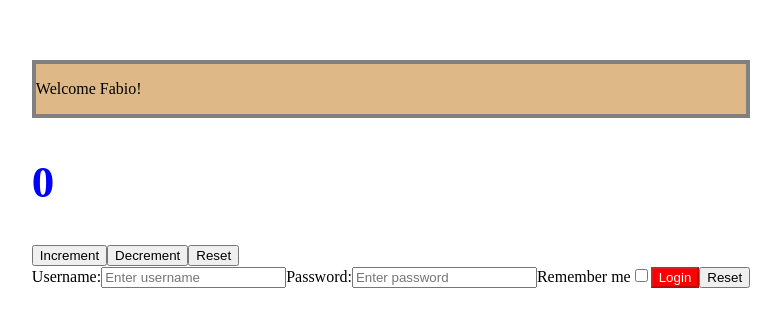
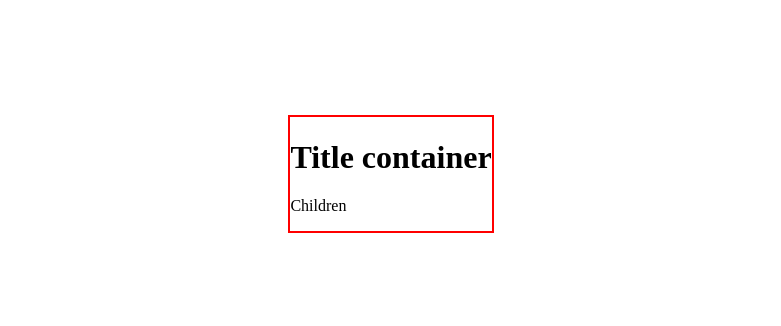
Before and after one commit to pago1599/Esercizi-React, a React (Vite) app: page / in a window 1280 px wide. Shown: the part 234-560 px from the top of the page, without its empty margins (249-1030 px from the left). Built offline with nearby package versions, Linux system fonts and the light colour scheme.

Commit message:
esercizio component composition

```diff
--- a/index.html
+++ b/index.html
@@ -16,6 +16,6 @@
       "
       id="root"
     ></div>
-    <script type="module" src="/src/styling-components/index.jsx"></script>
+    <script type="module" src="/src/component-composition/index.jsx"></script>
   </body>
 </html>
--- /dev/null
+++ b/src/component-composition/App.jsx
@@ -0,0 +1,14 @@
+import React from "react";
+import Container from "./Container";
+
+function App() {
+  return (
+    <>
+      <Container title="Title container">
+        <p>Children</p>
+      </Container>
+    </>
+  );
+}
+
+export default App;
--- /dev/null
+++ b/src/component-composition/Container.jsx
@@ -0,0 +1,17 @@
+import React from "react";
+import { useState } from "react";
+
+function Container({ title, children }) {
+  const [collapsed, setCollapsed] = useState(false);
+  const handleCollapsed = () => {
+    setCollapsed(!collapsed);
+  };
+  return (
+    <div className="container">
+      <h1 onClick={handleCollapsed}>{title}</h1>
+      {!collapsed && <div>{children}</div>}
+    </div>
+  );
+}
+
+export default Container;
--- /dev/null
+++ b/src/component-composition/index.css
@@ -0,0 +1,4 @@
+.container {
+  background-color: white;
+  border: 2px solid red;
+}
--- /dev/null
+++ b/src/component-composition/index.jsx
@@ -0,0 +1,11 @@
+import React from "react";
+import { createRoot } from "react-dom/client";
+import "./index.css";
+import App from "./App";
+import { StrictMode } from "react";
+
+createRoot(document.getElementById("root")).render(
+  <StrictMode>
+    <App />
+  </StrictMode>
+);
```
Also changed, not shown: src/component-composition/README.md (added).
